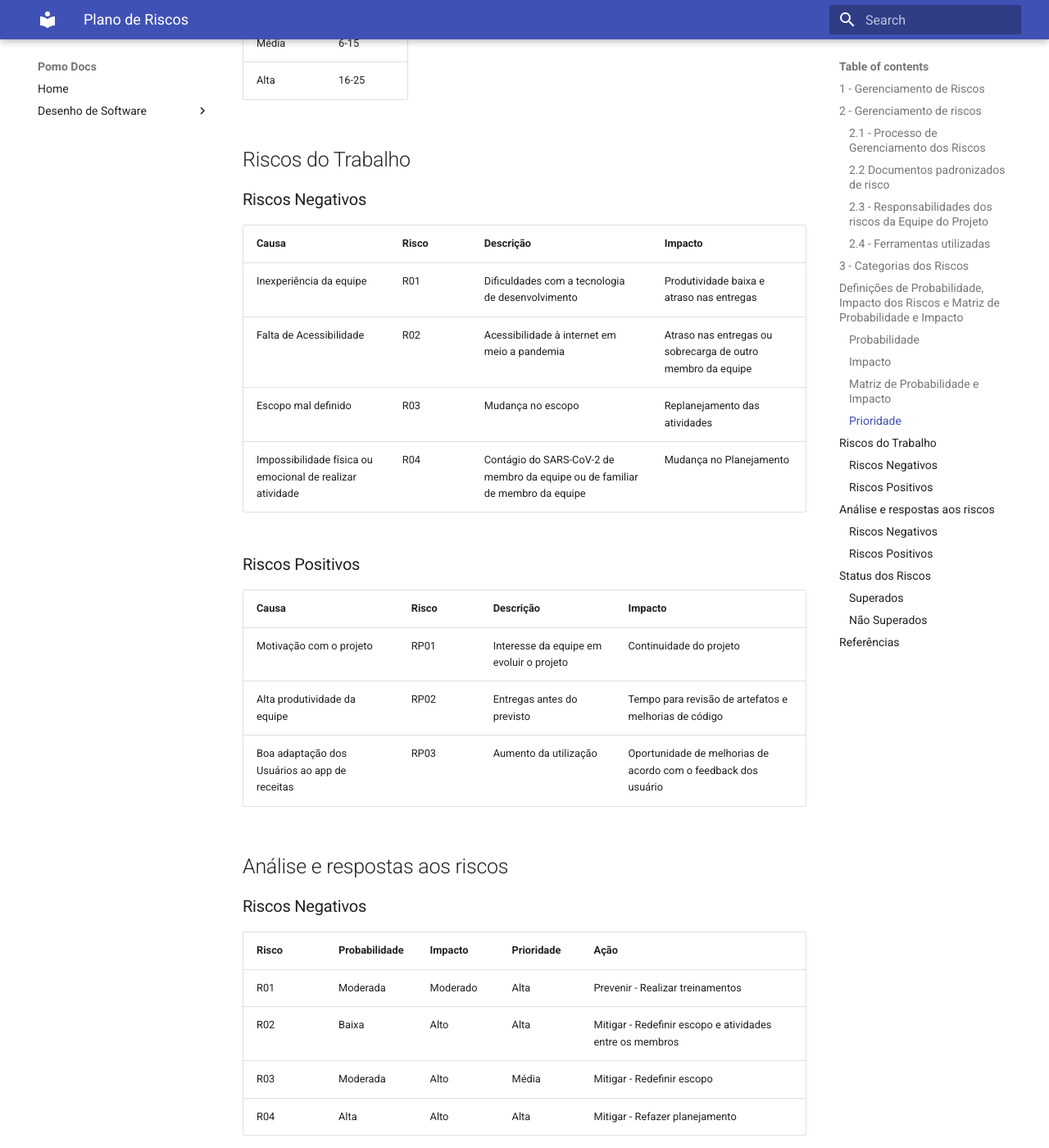
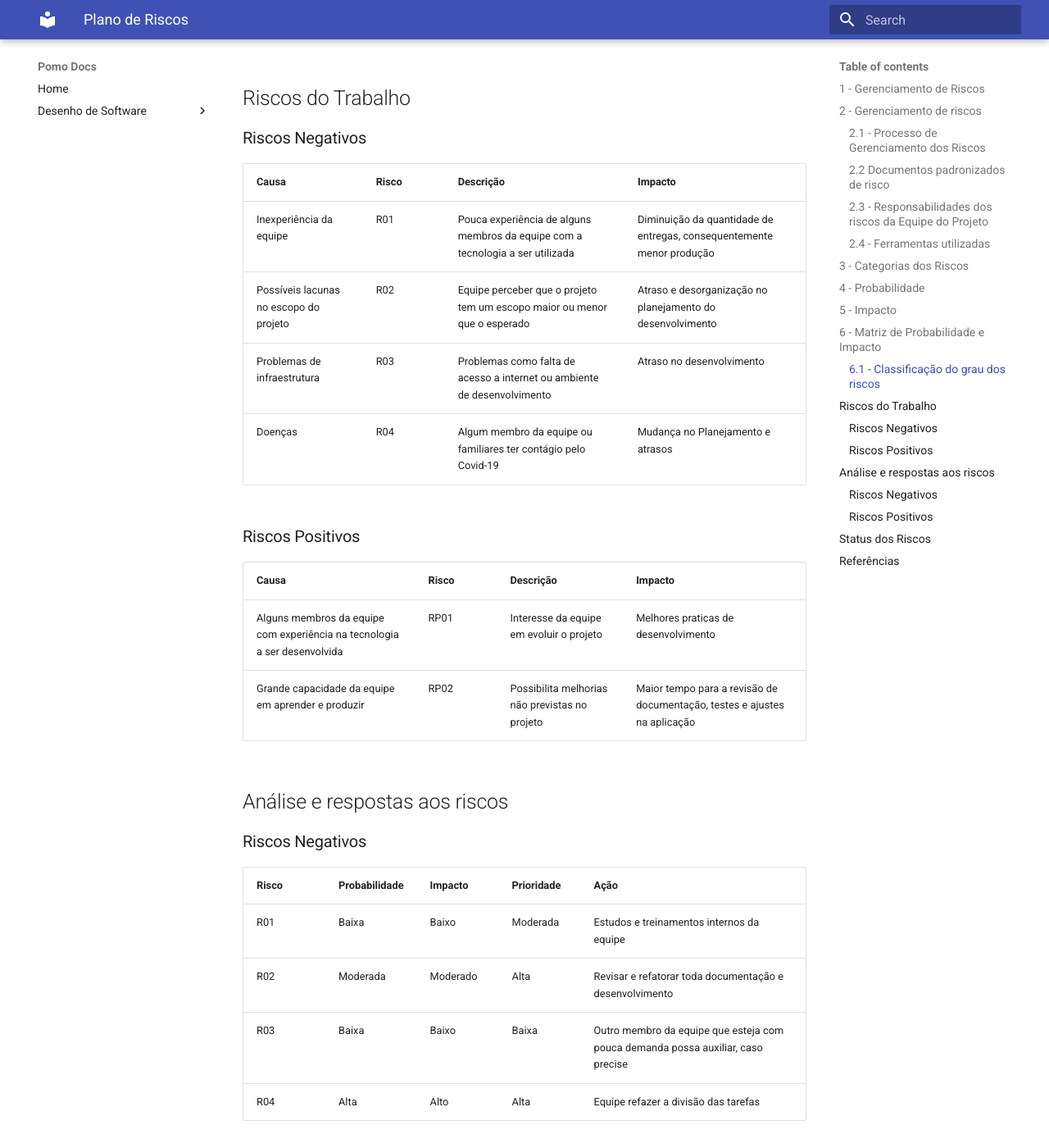
Before and after one commit to UnBArqDsw/2020.1_G6_Pomo, an MkDocs documentation site: the page built from docs/PlanoDeRisco.md, in a window 1280 px wide and 1400 px high, scrolled down 3787 px. Shown: the whole window at 82% size. Built offline with MkDocs 1.6.1 and Material for MkDocs 9.7.7, drawn with Linux system fonts in a browser that asks for light colours; some of the changed text lies outside the part shown.

Commit message:
finalizando Plano de Gerenciamento de Riscos versao 1.0

```diff
--- a/docs/PlanoDeRisco.md
+++ b/docs/PlanoDeRisco.md
@@ -50,25 +50,23 @@ Gerenciar o risco do projeto requer um plano de gerenciamento de risco, que desc
 - Gerencial: Planejamento, Controle.
 - Técnico: Usabilidade, Desempenho, Qualidade e Aceitação.
 
-## Definições de Probabilidade, Impacto dos Riscos e Matriz de Probabilidade e Impacto
+## 4 - Probabilidade
 
-### Probabilidade
+Um risco é um evento que "pode" ocorrer. A probabilidade de ocorrência pode variar de pouco mais de 0% a quase 100%. Observe que o risco é sobre a incerteza, então não podemos defini-lo como 100% de probabilidade de ocorrência, porque então seria uma confirmação, não um risco. Assim como não pode ser exatamente 0%, caso contrário não seria um risco.
 
-Um risco é um evento que “pode” ocorrer. A probabilidade de ocorrer pode variar de um pouco mais de 0% a um pouco menos de 100%. Observe que risco trata de incerteza, por isso não podemos identificá-lo como 100% de probabilidade de ocorrência, porque então seria uma certeza, não um risco. Assim como não pode ser exatamente 0%, ou não seria um risco.
+| Probabilidade | Intervalo       | Peso |
+| ------------- | --------------- | ---- |
+| Muito Baixa   | 0 <= P <=20%    | 1    |
+| Baixa         | 20% < P <= 40%  | 2    |
+| Moderada      | 40% < P <= 60%  | 3    |
+| Alta          | 60% < P <= 80%  | 4    |
+| Muito Alta    | 80% < P <= 100% | 5    |
 
-| Probabilidade - P | Intervalo       | Peso |
-| ----------------- | --------------- | ---- |
-| Muito Baixa       | 0 <= P <=20%    | 1    |
-| Baixa             | 20% < P <= 40%  | 2    |
-| Moderada          | 40% < P <= 60%  | 3    |
-| Alta              | 60% < P <= 80%  | 4    |
-| Muito Alta        | 80% < P <= 100% | 5    |
+## 5 - Impacto
 
-### Impacto
+O impacto varia de acordo com a área impactada, como custo, tempo, escopo.
 
-O tamanho do impacto varia de acordo com a questão sendo avaliada.
-
-| Impacto - I | Descrição                                         | Peso |
+| Impacto     | Descrição                                         | Peso |
 | ----------- | ------------------------------------------------- | ---- |
 | Muito Baixo | Quase que imperceptível ao projeto                | 1    |
 | Baixo       | Pouca influência no desenvolvimento do projeto    | 2    |
@@ -76,80 +74,69 @@ O tamanho do impacto varia de acordo com a questão sendo avaliada.
 | Alto        | Dificulta o desenvolvimento do projeto            | 4    |
 | Muito Alto  | Impossibilita o prosseguimento do projeto         | 5    |
 
-### Matriz de Probabilidade e Impacto
+## 6 - Matriz de Probabilidade e Impacto
 
-| P\I         | Muito Baixo | Baixo | Moderado | Alto | Muito Alto |
-| ----------- | ----------- | ----- | -------- | ---- | ---------- |
-| Muito Baixo | 1           | 2     | 3        | 4    | 5          |
-| Baixo       | 2           | 4     | 6        | 8    | 10         |
-| Moderado    | 3           | 6     | 9        | 12   | 15         |
-| Alto        | 4           | 8     | 12       | 16   | 20         |
-| Muito Alto  | 5           | 10    | 15       | 20   | 25         |
+O grau de risco(G) e calculado como está definido na matriz de probabilidade x impacto desmonstrada abaixo. Como na seguinte formula: `G = Impacto * Probabilidade`
 
-### Prioridade
+| Probabilidade |     |     |     |     |     |
+| ------------- | --- | --- | --- | --- | --- |
+| 5             | 5   | 10  | 15  | 20  | 25  |
+| 4             | 4   | 8   | 12  | 16  | 20  |
+| 3             | 3   | 6   | 9   | 12  | 15  |
+| 2             | 2   | 4   | 6   | 8   | 10  |
+| 1             | 1   | 2   | 3   | 4   | 5   |
+| Impacto       | 1   | 2   | 3   | 4   | 5   |
 
-Com a matriz Probabilidade X Impacto é possível determinar o nível de prioridade de cada risco.
+### 6.1 - Classificação do grau dos riscos
 
-| Prioridade | Intervalo |
-| ---------- | --------- |
-| Baixa      | 1-5       |
-| Média      | 6-15      |
-| Alta       | 16-25     |
+| Baixo | Médio  | Moderado |
+| ----- | ------ | -------- |
+| 1 - 5 | 6 - 14 | 16 - 25  |
 
 ## Riscos do Trabalho
 
 ### Riscos Negativos
 
-| Causa                                                     | Risco | Descrição                                                                     | Impacto                                                     |
-| --------------------------------------------------------- | ----- | ----------------------------------------------------------------------------- | ----------------------------------------------------------- |
-| Inexperiência da equipe                                   | R01   | Dificuldades com a tecnologia de desenvolvimento                              | Produtividade baixa e atraso nas entregas                   |
-| Falta de Acessibilidade                                   | R02   | Acessibilidade à internet em meio a pandemia                                  | Atraso nas entregas ou sobrecarga de outro membro da equipe |
-| Escopo mal definido                                       | R03   | Mudança no escopo                                                             | Replanejamento das atividades                               |
-| Impossibilidade física ou emocional de realizar atividade | R04   | Contágio do SARS-CoV-2 de membro da equipe ou de familiar de membro da equipe | Mudança no Planejamento                                     |
+| Causa                                  | Risco | Descrição                                                                      | Impacto                                                               |
+| -------------------------------------- | ----- | ------------------------------------------------------------------------------ | --------------------------------------------------------------------- |
+| Inexperiência da equipe                | R01   | Pouca experiência de alguns membros da equipe com a tecnologia a ser utilizada | Diminuição da quantidade de entregas, consequentemente menor produção |
+| Possíveis lacunas no escopo do projeto | R02   | Equipe perceber que o projeto tem um escopo maior ou menor que o esperado      | Atraso e desorganização no planejamento do desenvolvimento            |
+| Problemas de infraestrutura            | R03   | Problemas como falta de acesso a internet ou ambiente de desenvolvimento       | Atraso no desenvolvimento                                             |
+| Doenças                                | R04   | Algum membro da equipe ou familiares ter contágio pelo Covid-19                | Mudança no Planejamento e atrasos                                     |
 
 ### Riscos Positivos
 
-| Causa                                         | Risco | Descrição                                | Impacto                                                        |
-| --------------------------------------------- | ----- | ---------------------------------------- | -------------------------------------------------------------- |
-| Motivação com o projeto                       | RP01  | Interesse da equipe em evoluir o projeto | Continuidade do projeto                                        |
-| Alta produtividade da equipe                  | RP02  | Entregas antes do previsto               | Tempo para revisão de artefatos e melhorias de código          |
-| Boa adaptação dos Usuários ao app de receitas | RP03  | Aumento da utilização                    | Oportunidade de melhorias de acordo com o feedback dos usuário |
+| Causa                                                                     | Risco | Descrição                                      | Impacto                                                                   |
+| ------------------------------------------------------------------------- | ----- | ---------------------------------------------- | ------------------------------------------------------------------------- |
+| Alguns membros da equipe com experiência na tecnologia a ser desenvolvida | RP01  | Interesse da equipe em evoluir o projeto       | Melhores praticas de desenvolvimento                                      |
+| Grande capacidade da equipe em aprender e produzir                        | RP02  | Possibilita melhorias não previstas no projeto | Maior tempo para a revisão de documentação, testes e ajustes na aplicação |
 
 ## Análise e respostas aos riscos
 
 ### Riscos Negativos
 
-| Risco | Probabilidade | Impacto  | Prioridade | Ação                                                     |
-| ----- | ------------- | -------- | ---------- | -------------------------------------------------------- |
-| R01   | Moderada      | Moderado | Alta       | Prevenir - Realizar treinamentos                         |
-| R02   | Baixa         | Alto     | Alta       | Mitigar - Redefinir escopo e atividades entre os membros |
-| R03   | Moderada      | Alto     | Média      | Mitigar - Redefinir escopo                               |
-| R04   | Alta          | Alto     | Alta       | Mitigar - Refazer planejamento                           |
+| Risco | Probabilidade | Impacto  | Prioridade | Ação                                                                             |
+| ----- | ------------- | -------- | ---------- | -------------------------------------------------------------------------------- |
+| R01   | Baixa         | Baixo    | Moderada   | Estudos e treinamentos internos da equipe                                        |
+| R02   | Moderada      | Moderado | Alta       | Revisar e refatorar toda documentação e desenvolvimento                          |
+| R03   | Baixa         | Baixo    | Baixa      | Outro membro da equipe que esteja com pouca demanda possa auxiliar, caso precise |
+| R04   | Alta          | Alto     | Alta       | Equipe refazer a divisão das tarefas                                             |
 
 ### Riscos Positivos
 
-| Risco | Probabilidade | Impacto  | Prioridade | Ação                                                |
-| ----- | ------------- | -------- | ---------- | --------------------------------------------------- |
-| RP01  | Moderada      | Moderado | Baixa      | Continuar com motivação                             |
-| RP02  | Baixa         | Alto     | Média      | Manter as datas de entrega                          |
-| RP03  | Baixa         | Alto     | baixa      | Verificar orportunidades de melhorias e realizá-las |
+| Risco | Probabilidade | Impacto | Prioridade | Ação                                              |
+| ----- | ------------- | ------- | ---------- | ------------------------------------------------- |
+| RP01  | Alta          | Alto    | Baixa      | compartilhar o conhecimento com membros da equipe |
+| RP02  | Alta          | Alto    | Alta       | Continuar evoluindo                               |
 
 ## Status dos Riscos
 
-_Data: 07/09/2020_
-
-### Superados
-
-[ESCREVE AQUI DÂMASO]
-
-### Não Superados
-
-[ESCREVE AQUI DÂMASO]
+Por enquanto a equipe ainda não teve problema com nenhum risco
 
 ## Referências
 
-[1] MONTES, Eduardo. Introdução ao Gerenciamento de Projetos, 1ª Ed. São Paulo; 2017.
+[1] [Templates de Plano de Gerenciamento de Riscos](https://webcache.googleusercontent.com/search?q=cache:uSP19GPbTEcJ:https://escritoriodeprojetos.com.br/downloads/send/8-modelos/129-plano-de-gerenciamento-dos-riscos+&cd=20&hl=pt-BR&ct=clnk&gl=br). Acessado em: 05 Set. 2020
 
 [2] Dias, F. R. T. Gerenciamento dos Riscos em Projetos. Rio de Janeiro: Elsevier, 2014
 
-[3] CAMARGO, Renata Freitas. Aplique o Plano de Gerenciamento de Riscos no seu negócio. 2018. Disponível em: https://www.glicfas.com.br/plano-de-gerenciamento-de-riscos/#:~:text=apetite%20ao%20risco%3F-,Matriz%20de%20impacto%20e%20probabilidade,evento%20que%20%E2%80%9Cpode%E2%80%9D%20ocorrer.. Acesso em: 07 set. 2020.
+[3] [CAMARGO, Renata Freitas. Aplique o Plano de Gerenciamento de Riscos no seu negócio. 2018.](https://www.glicfas.com.br/plano-de-gerenciamento-de-riscos/). Acesso em: 05 Set. 2020.
```
